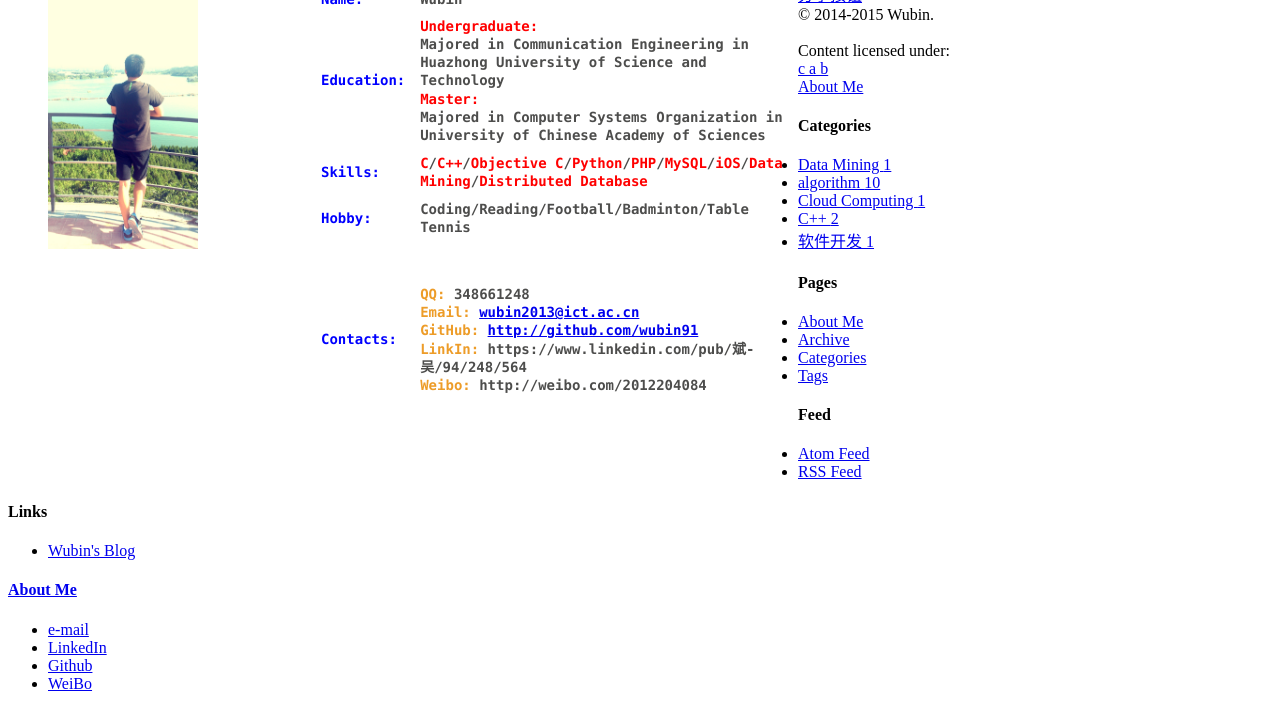
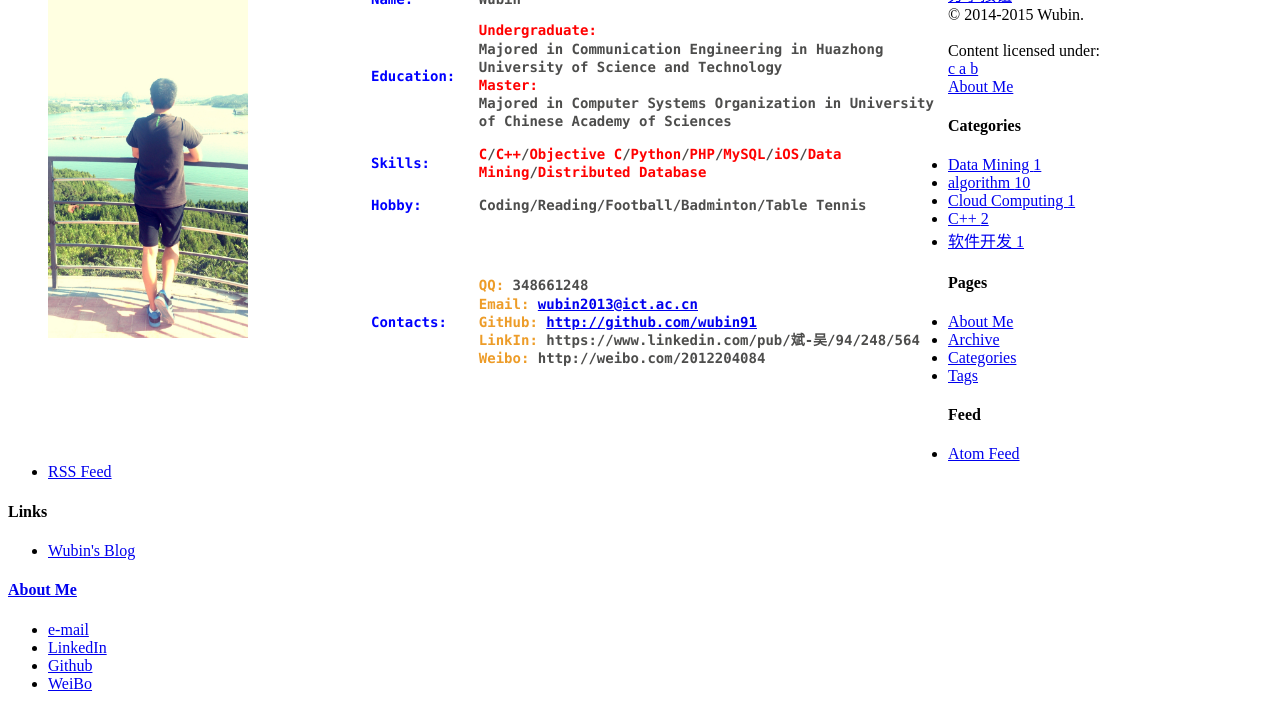
Before and after one commit to Wubin91/wubin91.github.com, a Jekyll site: the page built from about.md, in a window 1280 px wide. Shown: the part 328-1037 px from the top of the page. Built offline with Jekyll 4.4.1, drawn with Linux system fonts in a browser that asks for light colours; nearby versions of some CDN libraries; library files that are not in the unit come from our copies.

Commit message:
change avatar

```diff
--- a/_includes/themes/Snail/about.html
+++ b/_includes/themes/Snail/about.html
@@ -9,7 +9,7 @@
 <div>
     <ul style="list-style:none;margin:0px; ">
         <li style="float:left;">
-            <img src="/img/Wubin.jpg"  alt="My Avatar" width="150"/>
+            <img src="/img/Wubin.jpg"  alt="My Avatar" width="200"/>
         </li>
         <li style="float:left;">
             <div width="20">
@@ -17,26 +17,26 @@
             </div>
         </li>
         <li style="float:left;">
-            <table border="0" width="600" id="code">
+            <table border="0" width="700" id="code">
             <tr height="30">
             <td width="120" class="b">Name: </td>
-            <td width="480">Wubin</td>
+            <td width="580">Wubin</td>
             </tr>
             <tr height="120">
             <td width="120" class="b">Education: </td>
-            <td width="480"><span class="u">Undergraduate: </span><br />Majored in Communication Engineering in Huazhong University of Science and Technology<br /><span class="u">Master: </span><br />Majored in Computer Systems Organization in University of Chinese Academy of Sciences</td>
+            <td width="580"><span class="u">Undergraduate: </span><br />Majored in Communication Engineering in Huazhong University of Science and Technology<br /><span class="u">Master: </span><br />Majored in Computer Systems Organization in University of Chinese Academy of Sciences</td>
             </tr>
             <tr height="50">
             <td width="120" class="b">Skills: </td>
-            <td width="480"><span class="u">C</span>/<span class="u">C++</span>/<span class="u">Objective C</span>/<span class="u">Python</span>/<span class="u">PHP</span>/<span class="u">MySQL</span>/<span class="u">iOS</span>/<span class="u">Data Mining</span>/<span class="u">Distributed Database</span></td>
+            <td width="580"><span class="u">C</span>/<span class="u">C++</span>/<span class="u">Objective C</span>/<span class="u">Python</span>/<span class="u">PHP</span>/<span class="u">MySQL</span>/<span class="u">iOS</span>/<span class="u">Data Mining</span>/<span class="u">Distributed Database</span></td>
             </tr>
             <tr height="30">
             <td width="120" class="b">Hobby: </td>
-            <td width="480">Coding/Reading/Football/Badminton/Table Tennis
+            <td width="580">Coding/Reading/Football/Badminton/Table Tennis
             </tr>
             <tr height="200">
                 <td width="120" class="b">Contacts: </td>
-                <td width="480"><span class="string">QQ:    </span><a>348661248</a><br />
+                <td width="580"><span class="string">QQ:    </span><a>348661248</a><br />
                                 <span class="string">Email: </span><a href="wubin2013@ict.ac.cn">wubin2013@ict.ac.cn</a><br />
                                 <span class="string">GitHub: </span><a href="http://github.com/wubin91">http://github.com/wubin91</a><br />
                                 <span class="string">LinkIn: </span><a herf="https://www.linkedin.com/pub/斌-吴/94/248/564">https://www.linkedin.com/pub/斌-吴/94/248/564</a><br />
```
